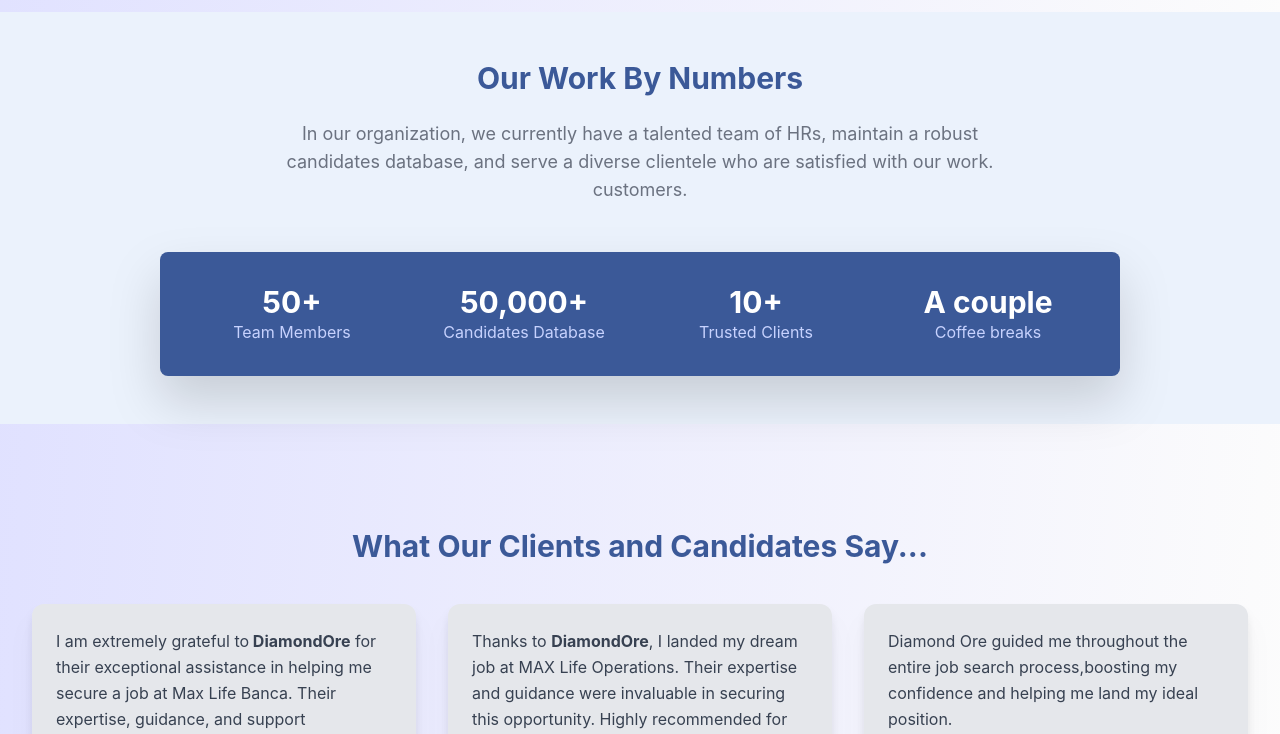
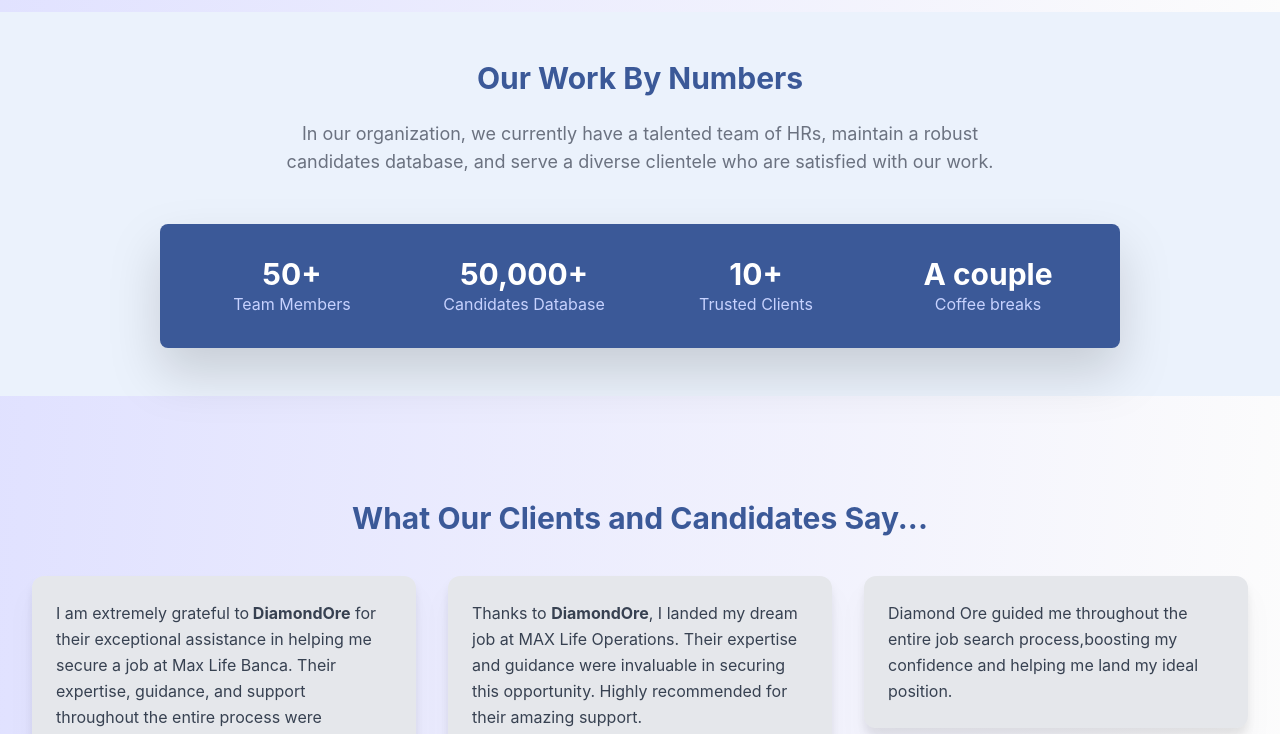
Before and after one commit to DiamondOre-Consulting/diamondore-web, a React (Vite) app: page / in a window 1280 px wide. Shown: the part 2280-3014 px from the top of the page. Built offline with nearby package versions, Linux system fonts and the light colour scheme.

Commit message:
Wed 10am Changes

```diff
--- a/src/Components/Footer.jsx
+++ b/src/Components/Footer.jsx
@@ -260,7 +260,7 @@ const Footer = () => {
             </p>
 
             <p className="mt-4 text-sm text-gray-500 sm:order-first sm:mt-0">
-              &copy; 2023 Diamond Ore - Job Consultancy Pvt. Ltd.
+              &copy; 2023 Diamond Ore - Consulting Pvt. Ltd.
             </p>
           </div>
         </div>
--- a/src/Components/Stats.jsx
+++ b/src/Components/Stats.jsx
@@ -12,7 +12,6 @@ const Stats = () => {
           <p className="mx-auto max-w-screen-md text-center text-gray-500 md:text-lg">
             In our organization, we currently have a talented team of HRs, maintain a robust candidates database,
             and serve a diverse clientele who are satisfied with our work.
-            customers.
           </p>
         </div>
         <div className="grid grid-cols-2 gap-6 rounded-lg bg-newBlue p-6 md:grid-cols-4 md:gap-8 md:p-8 drop-shadow-2xl">
```
